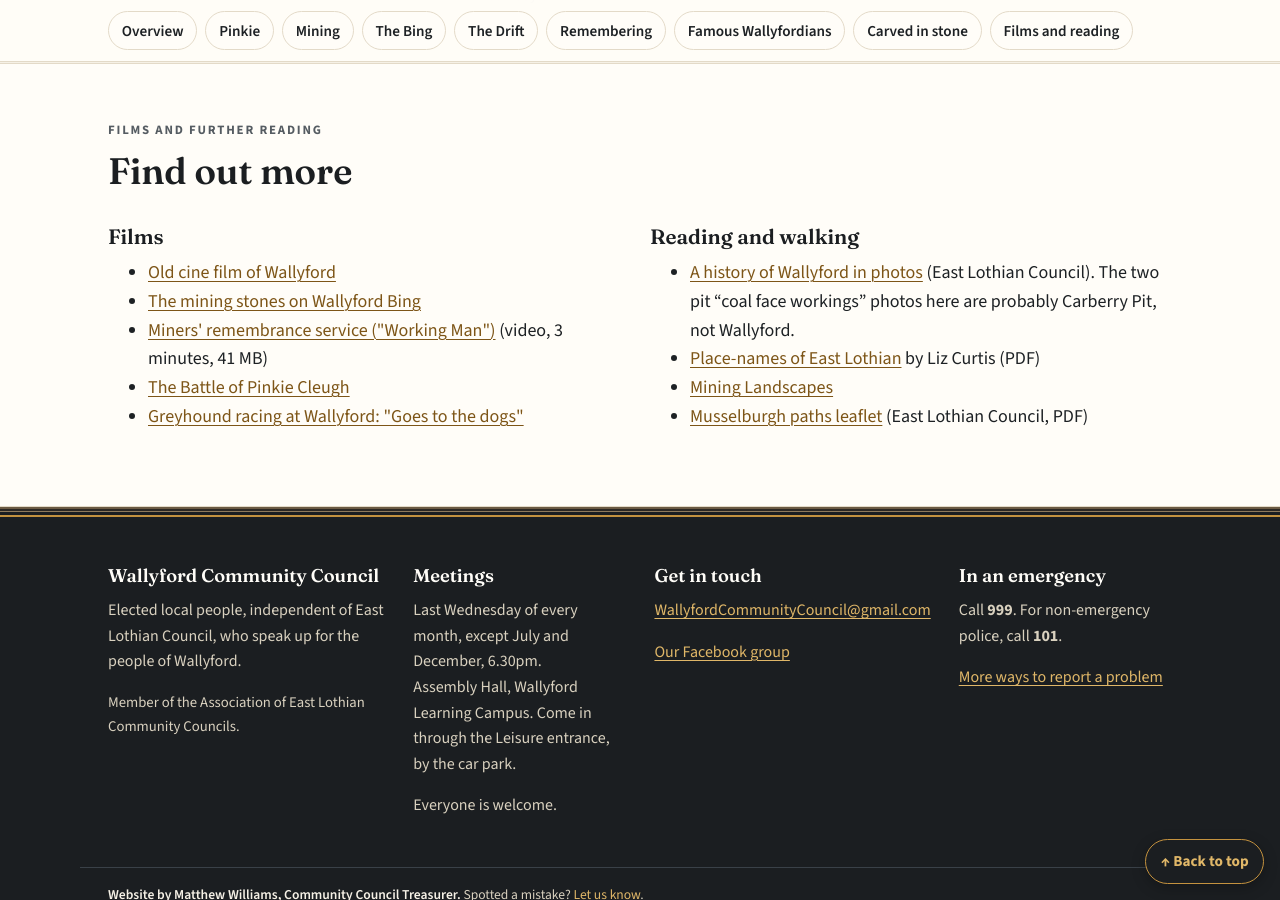
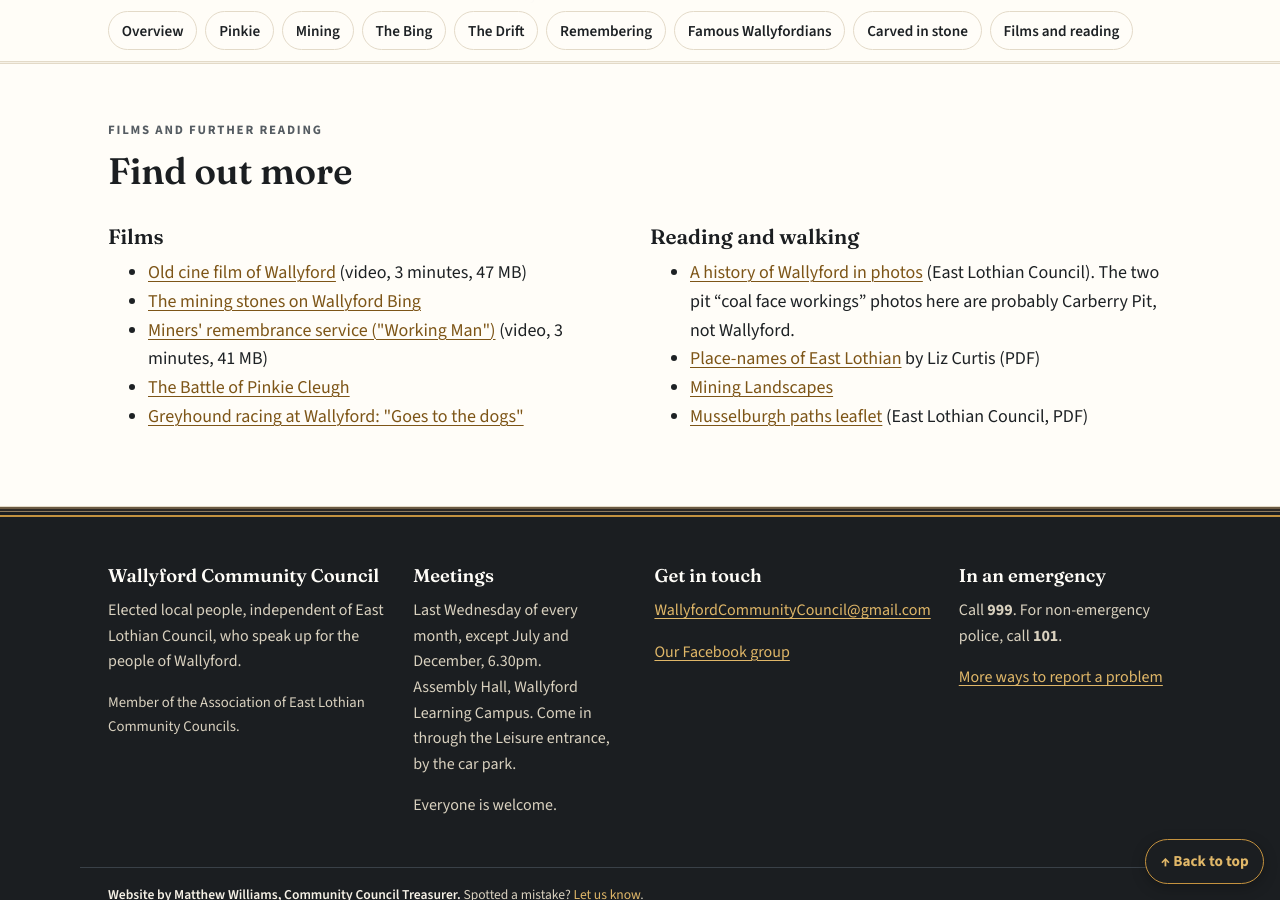
Before and after one commit to dochtie/wallyford-community-council, a Jekyll site: the page built from wallyford.html, in a window 1280 px wide and 900 px high, scrolled down 7490 px. Built offline with Jekyll 4.4.1, drawn with Linux system fonts in a browser that asks for light colours.

Commit message:
Host the old cine film of Wallyford on the website itself
Co-Authored-By: Claude Fable 5.2 <noreply@anthropic.com>
Claude-Session: https://claude.ai/code/session_01AHWgmvEYby626952EFpmzy

```diff
--- a/wallyford.html
+++ b/wallyford.html
@@ -285,7 +285,7 @@ description: The story of Wallyford, East Lothian. Mining and the Miners' Stones
       <div>
         <h3>Films</h3>
         <ul>
-          <li><a href="https://drive.google.com/file/d/16exP931uPQiHgi9zxpzESsZZonkLg90m/view">Old cine film of Wallyford</a></li>
+          <li><a href="{{ '/assets/video/old-wallyford-cine-film.mp4' | relative_url }}">Old cine film of Wallyford</a> (video, 3 minutes, 47 MB)</li>
           <li><a href="https://drive.google.com/file/d/14ybnHcBbvqPQqKJEWJrIHY7GEPFY4dLT/view">The mining stones on Wallyford Bing</a></li>
           <li><a href="{{ '/assets/video/miners-remembrance-working-man.mp4' | relative_url }}">Miners' remembrance service ("Working Man")</a> (video, 3 minutes, 41 MB)</li>
           <li><a href="https://www.youtube.com/watch?v=C9M_dbLCuPg">The Battle of Pinkie Cleugh</a></li>
```
Also changed, not shown: README.md, 1 other file.
